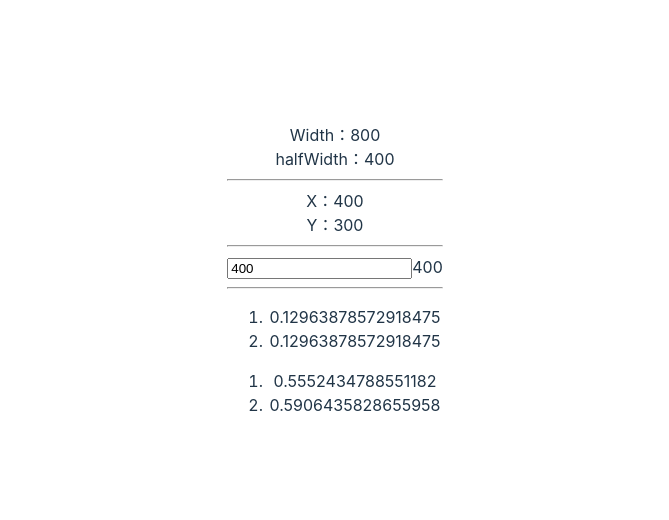
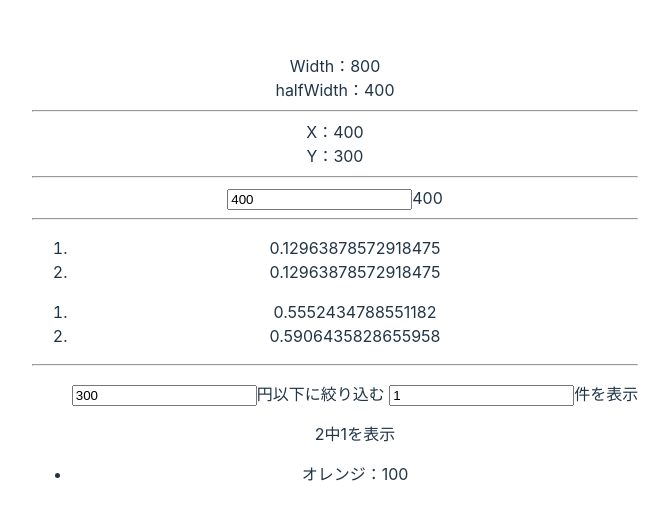
Before and after one commit to 2nofa11/NekoBook, a Vue app: page / in a window 1280 px wide. Shown: the part 122-642 px from the top of the page, without its empty margins (305-974 px from the left). Built offline with nearby package versions, Linux system fonts and the light colour scheme.

Commit message:
p125 リストの絞り込みを算出プロパティにて実現 複雑な処理に便利

```diff
--- a/src/components/Section16.vue
+++ b/src/components/Section16.vue
@@ -17,6 +17,15 @@
     <li>{{ computedDataMethod() }}</li>
     <li>{{ computedDataMethod() }}</li>
   </ol>
+  <hr />
+  <ul>
+    <input v-model.number="budget" />円以下に絞り込む
+    <input v-model.number="limit" />件を表示
+    <p>{{ matched.length }}中{{ limited.length }}を表示</p>
+    <li v-for="item in limited" key="item.id">
+      {{ item.name }}：{{ item.price }}
+    </li>
+  </ul>
 </template>
 
 <script lang="ts">
@@ -27,6 +36,15 @@ export default defineComponent({
     return {
       width: 800,
       height: 600,
+      limit: 1,
+      budget: 300,
+      lists: [
+        { id: 1, name: "オレンジ", price: 100 },
+        { id: 2, name: "バナナ", price: 200 },
+        { id: 3, name: "イチゴ", price: 400 },
+        { id: 4, name: "りんご", price: 500 },
+        { id: 5, name: "めろん", price: 600 },
+      ],
     };
   },
   methods: {
@@ -55,6 +73,12 @@ export default defineComponent({
     computedData() {
       return Math.random();
     },
+    matched() {
+      return this.lists.filter((el) => el.price < this.budget);
+    },
+    limited() {
+      return this.matched.slice(0, this.limit);
+    },
   },
 });
 </script>
```
